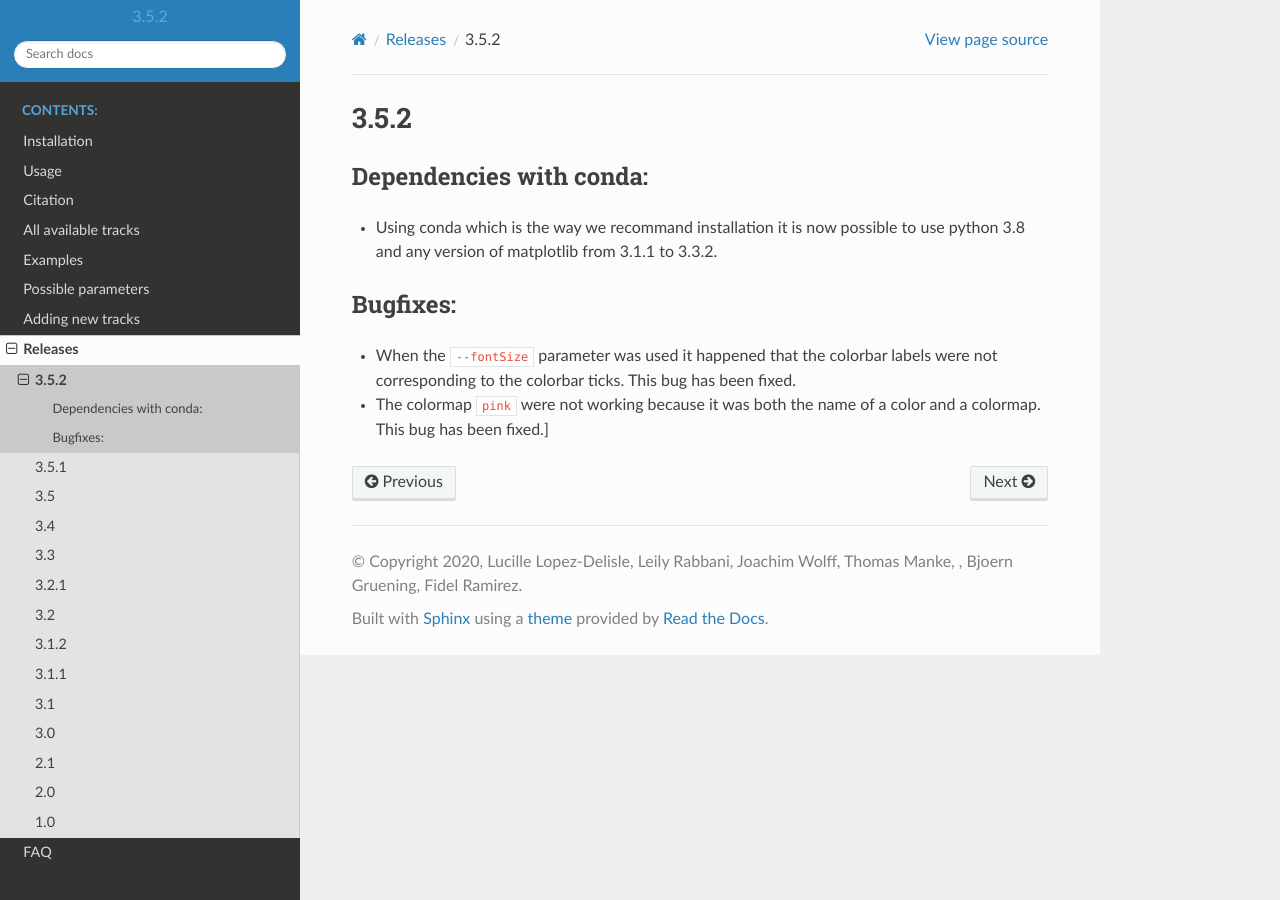
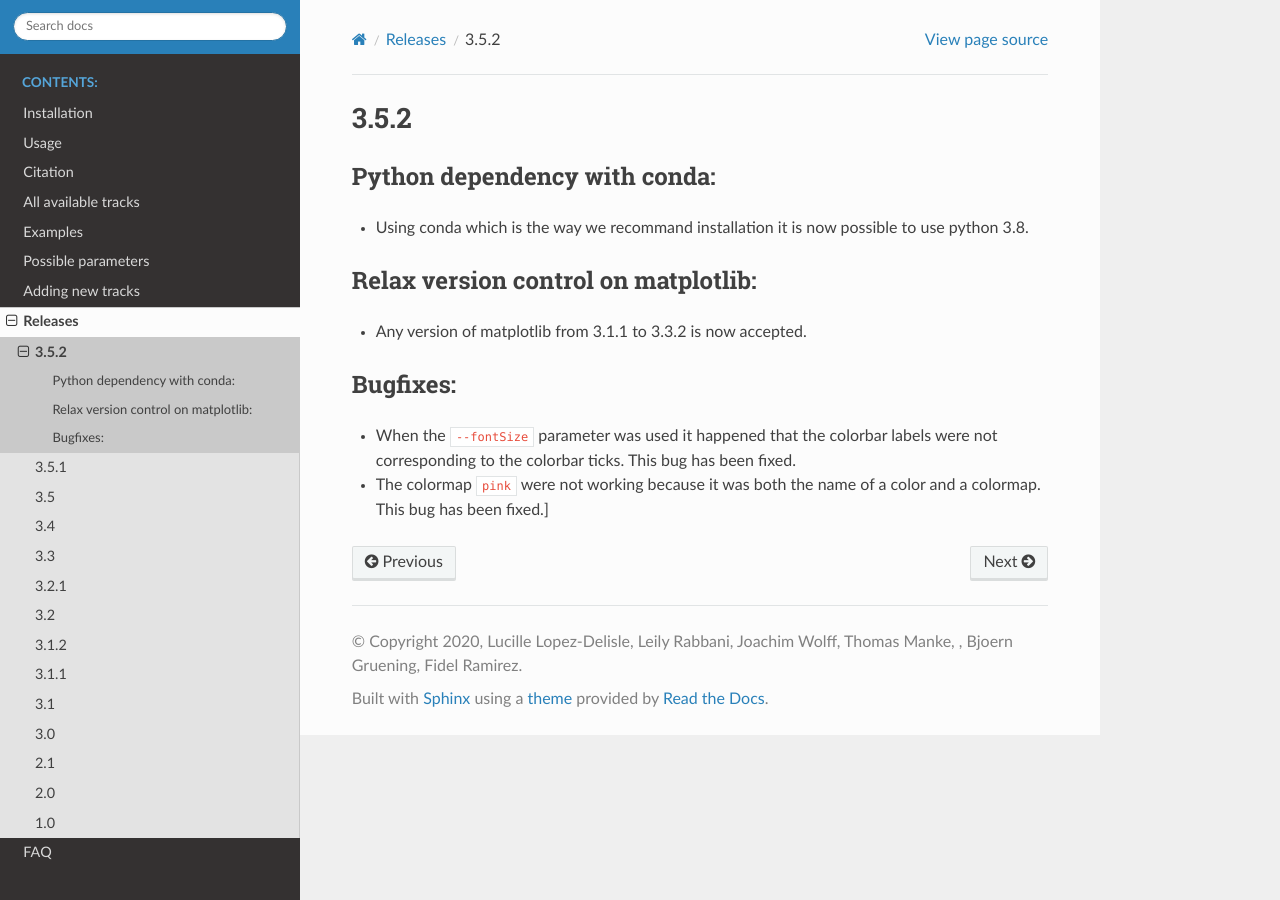
Before and after one commit to deeptools/pyGenomeTracks, a Sphinx documentation site: the page built from docs/content/releases/3.5.2.rst, in a window 1280 px wide. Built offline with Sphinx 7.4.7 and the Read the Docs theme 2.0.0, drawn with Linux system fonts in a browser that asks for light colours.

Commit message:
modify release text

```diff
--- a/docs/content/releases/3.5.2.rst
+++ b/docs/content/releases/3.5.2.rst
@@ -1,9 +1,15 @@
 3.5.2
 =====
 
-Dependencies with conda:
-^^^^^^^^^^^^^^^^^^^^^^^^
-- Using conda which is the way we recommand installation it is now possible to use python 3.8 and any version of matplotlib from 3.1.1 to 3.3.2.
+Python dependency with conda:
+^^^^^^^^^^^^^^^^^^^^^^^^^^^^^
+
+- Using conda which is the way we recommand installation it is now possible to use python 3.8.
+
+Relax version control on matplotlib:
+^^^^^^^^^^^^^^^^^^^^^^^^^^^^^^^^^^^^
+
+- Any version of matplotlib from 3.1.1 to 3.3.2 is now accepted.
 
 Bugfixes:
 ^^^^^^^^^
```
